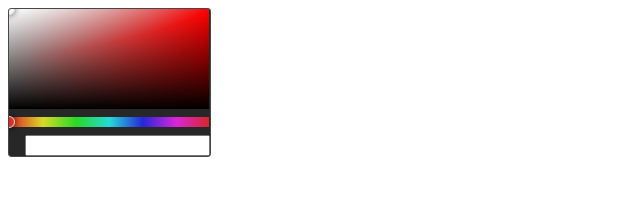
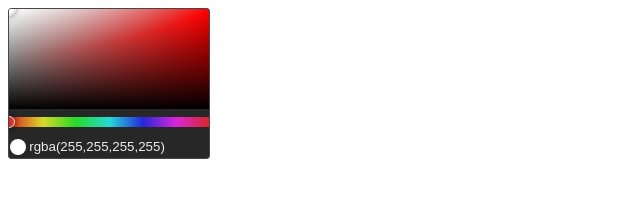
Before and after one commit to aznoqmous/color-picker, a website: page index.html in a window 1280 px wide. Shown: the whole page, without its empty margins (0-640 px from the left). Drawn offline with Linux system fonts and the light colour scheme.

Commit message:
init color

```diff
--- a/index.html
+++ b/index.html
@@ -20,6 +20,12 @@
             display: flex;
             justify-content: space-around;
             align-items: center;
+            padding: 0.2rem 0;
+        }
+        .color-picker input {
+            background: transparent;
+            border: none;
+            color: #eee;
         }
         .color-picker .color-row .color-display {
             height: 1rem;
@@ -29,6 +35,8 @@
         .canvas-container {
             position: relative;
             display: flex;
+            justify-content: center;
+            align-items: center;
         }
         .color-circle {
             position: absolute;
--- a/src/ColorPicker.js
+++ b/src/ColorPicker.js
@@ -11,6 +11,8 @@ export default class ColorPicker {
 
         this.colorCanvasContainer = this.createElement('div', {class:"color canvas-container"}, this.container)
         this.colorCircle = this.createElement('i', {class:"color-circle"}, this.colorCanvasContainer)
+        this.colorCircle.x = 0
+        this.colorCircle.y = 0
         this.colorCanvas = this.createElement('canvas', {
             width: 200,
             height: 100
@@ -30,6 +32,8 @@ export default class ColorPicker {
         this.colorRow = this.createElement('div', {class: "color-row"}, this.container)
         this.colorDisplay = this.createElement('span', {class: "color-display"}, this.colorRow)
         this.colorInput = this.createElement('input', {type: "text"}, this.colorRow)
+
+        this.updateColorDisplay()
     }
 
     bind(){
@@ -65,8 +69,6 @@ export default class ColorPicker {
         let y = e.pageY - rect.y
         this.colorCircle.x = x
         this.colorCircle.y = y
-        this.colorCircle.style.left = this.colorCircle.x + "px"
-        this.colorCircle.style.top = this.colorCircle.y + "px"
         this.updateColorDisplay()
     }
     pickHue(e){
@@ -80,6 +82,8 @@ export default class ColorPicker {
     }
     updateColorDisplay(){
         this.hueCircle.style.left = this.color.hsla.h / 360 * 100 + "%"
+        this.colorCircle.style.left = this.colorCircle.x + "px"
+        this.colorCircle.style.top = this.colorCircle.y + "px"
         this.color = Color.fromImageData(this.colorCanvasCtx.getImageData(this.colorCircle.x, this.colorCircle.y, 1, 1).data)
         this.colorInput.value = this.color.rgba.toString()
         this.colorDisplay.style.background = this.color.rgba.toString()
```
Also changed, not shown: dist/main.js.
